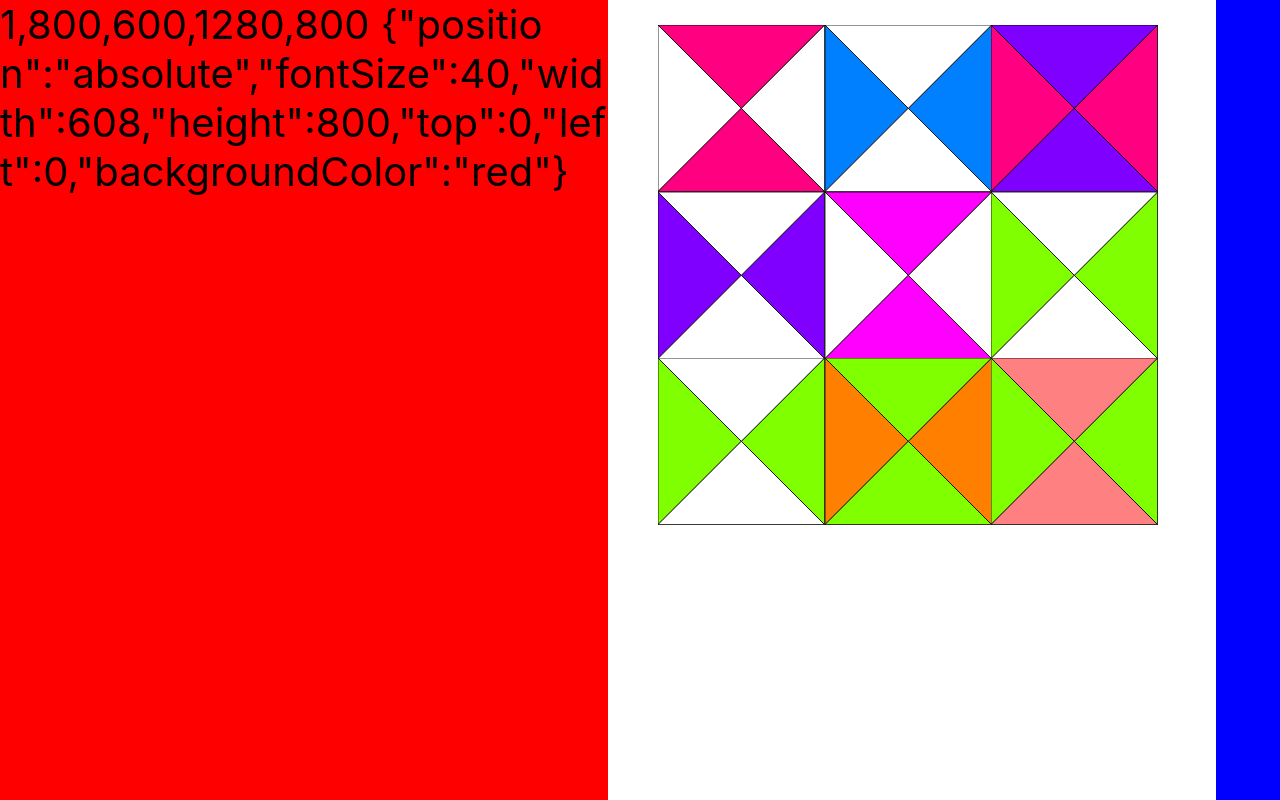
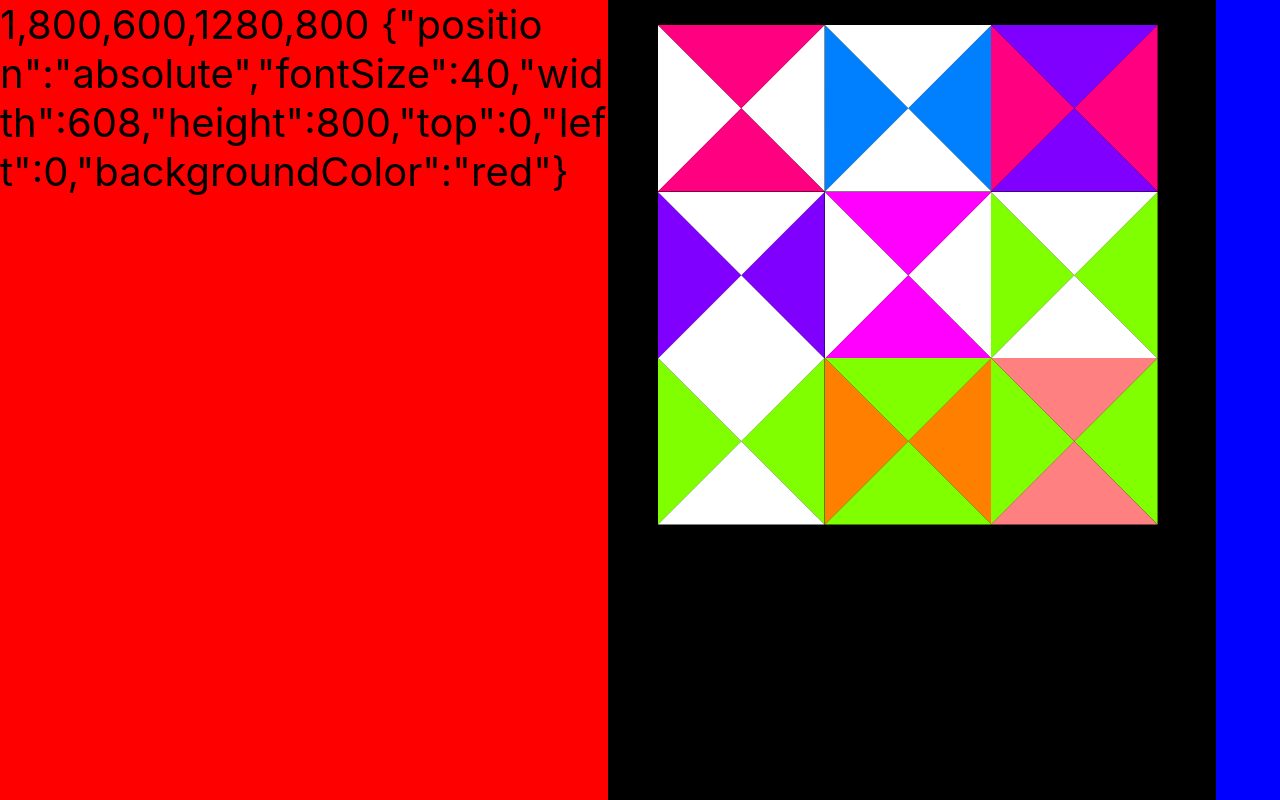
Before and after one commit to philbertani/ib01, a React (Create React App) app in the folder client/: page / in a window 1280 px wide. Built offline with nearby package versions, Linux system fonts and the light colour scheme.

Commit message:
set strokeWidth to zero

```diff
--- a/client/src/game/Mechanics.js
+++ b/client/src/game/Mechanics.js
@@ -5,7 +5,7 @@ export default class Mechanics {
     [0, 0, 255],
 
     [255, 255, 0],   //add these to second level - it gets hard to distinguish
-    [0, 255, 255],
+    [0, 255, 255],   //maybe we should restrict to fully saturated colors??
     [255, 0, 255],
   ];
 
@@ -35,17 +35,20 @@ export default class Mechanics {
     }
     return sum;
   }
+
   avgVec(arr1, arr2) {
-    //just taking the average of 2 arrays
+    //not really the average
+    //if any of the individual RGB components sum to >  255 then we divide all RGB by 2
+
     let v3 = Array(arr1.length).fill(0);
 
-    let normalize = false;
+    let rescale = false;
     for (let i = 0; i < arr1.length; i++) {
       v3[i] = arr1[i] + arr2[i];
-      if (v3[i] > 255) normalize = true;
+      if (v3[i] > 255) rescale = true;
     }
 
-    if (normalize) {
+    if (rescale) {
       for (let i = 0; i < arr1.length; i++) {
         v3[i] /= 2;
       }
@@ -166,7 +169,7 @@ export default class Mechanics {
     const c1 = Math.trunc(Math.random() * N);
     let c2 = c1;
     let iter = 0;
-    while (c1 === c2 && iter < 10000) {
+    while (c1 === c2 && iter < 100) {
       c2 = Math.trunc(Math.random() * N);
     }
 
--- a/client/src/game/SvgTriangles.js
+++ b/client/src/game/SvgTriangles.js
@@ -4,6 +4,7 @@ const commonStyle = {position:"absolute"};
 
 const fillPct = "100%";
 const strokeColor = "black";
+const strokeWidth = 0;
 
 export function RightTriangleLowerLeft({ color }) {
   //whatever is in the viewBox gets scaled to % of container - nice!
@@ -11,7 +12,7 @@ export function RightTriangleLowerLeft({ color }) {
     <svg style={commonStyle} width={fillPct} viewBox="0 0 200 200">
       <polygon
         points="0,0 0,200 200,200"
-        style={{ fill: color, stroke: strokeColor, strokeWidth: 1 }}
+        style={{ fill: color, stroke: strokeColor, strokeWidth: strokeWidth }}
       />
     </svg>
   );
@@ -22,7 +23,7 @@ export function RightTriangleUpperRight({ color }) {
     <svg style={commonStyle} width={fillPct}  viewBox="0 0 200 200">
       <polygon
         points="0,0 200,200 200,0"
-        style={{ fill: color, stroke: strokeColor, strokeWidth: 1 }}
+        style={{ fill: color, stroke: strokeColor, strokeWidth: strokeWidth }}
       />
     </svg>
   );
@@ -33,7 +34,7 @@ export function RightTriangleUpperLeft({ color }) {
     <svg style={commonStyle} width={fillPct}  viewBox="0 0 200 200">
       <polygon
         points="0,0 200,0 0,200"
-        style={{ fill: color, stroke: strokeColor, strokeWidth: 1 }}
+        style={{ fill: color, stroke: strokeColor, strokeWidth: strokeWidth }}
       />
     </svg>
   );
@@ -44,7 +45,7 @@ export function Left({ color }) {
     <svg style={commonStyle}  width={fillPct}  viewBox="0 0 200 200">
       <polygon
         points="0,0 0,200 100,100"
-        style={{ fill: color, stroke: strokeColor, strokeWidth: 1 }}
+        style={{ fill: color, stroke: strokeColor, strokeWidth: strokeWidth }}
       />
     </svg>
   );
@@ -55,7 +56,7 @@ export function Right({ color }) {
     <svg style={commonStyle} width={fillPct}  viewBox="0 0 200 200">
       <polygon
         points="200,0 200,200 100,100"
-        style={{ fill: color, stroke: strokeColor, strokeWidth: 1 }}
+        style={{ fill: color, stroke: strokeColor, strokeWidth: strokeWidth }}
       />
     </svg>
   );
@@ -66,7 +67,7 @@ export function Up({ color }) {
     <svg style={commonStyle} width={fillPct}  viewBox="0 0 200 200">
       <polygon
         points="0,0 200,0 100,100"
-        style={{ fill: color, stroke: strokeColor, strokeWidth: 1 }}
+        style={{ fill: color, stroke: strokeColor, strokeWidth: strokeWidth }}
       />
     </svg>
   );
@@ -77,7 +78,7 @@ export function Down({ color }) {
     <svg style={commonStyle}  width={fillPct} viewBox="0 0 200 200">
       <polygon
         points="0,200 200,200 100,100"
-        style={{ fill: color, stroke: strokeColor, strokeWidth: 1 }}
+        style={{ fill: color, stroke: strokeColor, strokeWidth: strokeWidth }}
       />
     </svg>
   );
--- a/client/src/game/TargetBoard.js
+++ b/client/src/game/TargetBoard.js
@@ -11,7 +11,7 @@ const {cellDivisor,spacingDivisor} = boardInfo;
 export default function TargetBoard({style}) {
 
   const styleFinal = {...style};
-  styleFinal.backgroundColor = "rgba(255,255,255,0)";
+  styleFinal.backgroundColor = "rgba(0,0,0,1)";
   styleFinal.overflow = "hidden";
   styleFinal.overflowY = "scroll";
 
```
